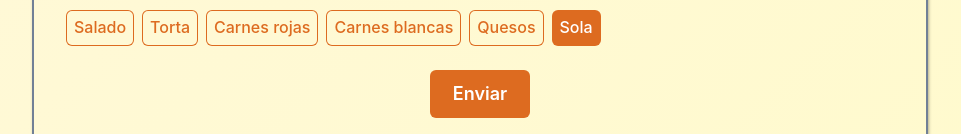
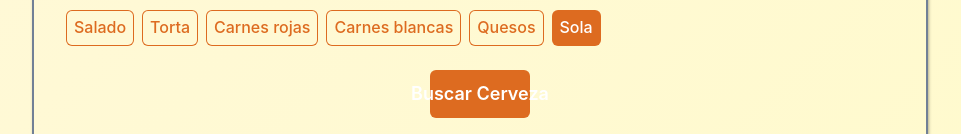
Before and after one commit to yaninafaretta/Fallas, a React (Create React App) app: page / in a window 1280 px wide. Shown: the part 666-800 px from the top of the page, without its empty margins (160-1121 px from the left). Built offline with nearby package versions, Linux system fonts and the light colour scheme; what json-rules-engine would draw is missing.

Commit message:
Update src/App.js
Co-authored-by: Federico del Mazo <fdelmazo@fi.uba.ar>

```diff
--- a/src/App.js
+++ b/src/App.js
@@ -479,7 +479,7 @@ function App() {
                                         {showLoader ? (
                                             <Spinner color="white" />
                                         ) : (
-                                            <>Enviar</>
+                                            <>Buscar Cerveza</>
                                         )}
                                     </Button>
                                 </FormControl>
```
